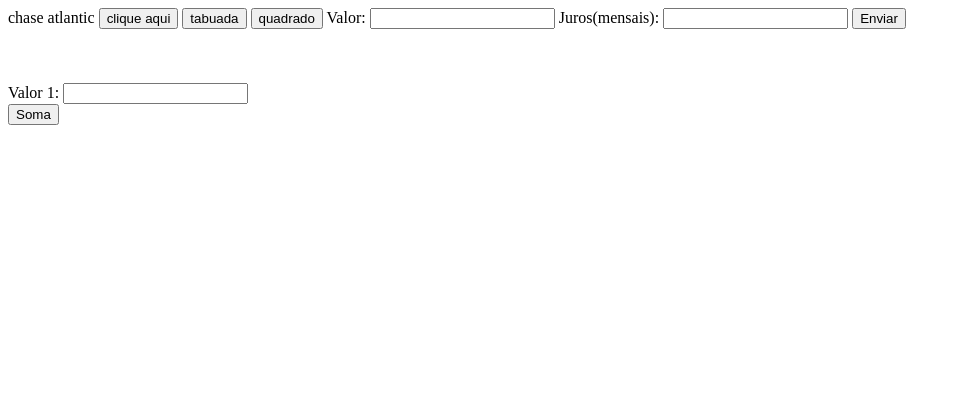
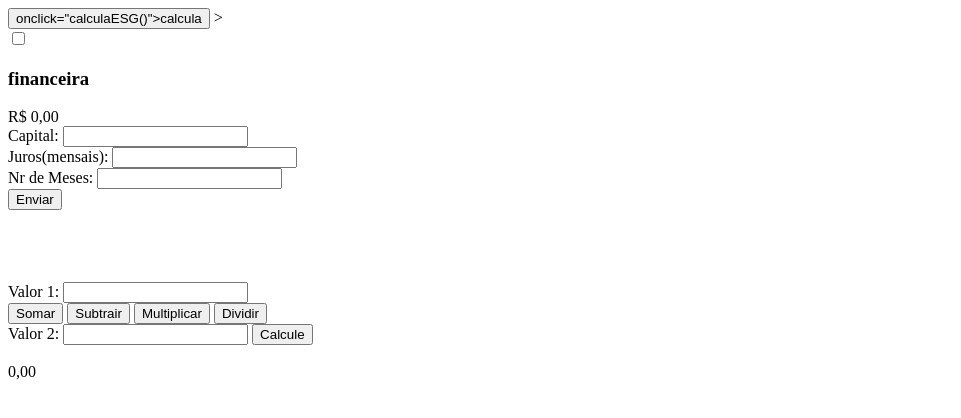
Before and after one commit to curvasdoastro/primeiroa_3t, a plain HTML site: page index.html in a window 1280 px wide. Shown: the whole page, without its empty margins (0-961 px from the left). Drawn offline with Linux system fonts and the light colour scheme.

Commit message:
Update index.html

```diff
--- a/index.html
+++ b/index.html
@@ -1,25 +1,53 @@
-
 <!DOCTYPE html>
 <html lang="pt-br">
 <head>
     <meta charset="UTF-8">
     <meta http-equiv="X-UA-Compatible" content="IE=edge">
-    <meta name="viewport" content="width=device-width, initial-sca>
-    <title>chase atlantic</title>
-    <script> src="estudo.js"></script>
+    <meta name="viewport" content="width=device-width, initial-scale=1.0">
+    <title>beatriz pongilio</title>
+    <title>New Code</title>
+    <script>src="estudo.js"></script>
+<head>
+<body>
+    <div class="aprendendo"
+    <input id="raiz" readonly type="text">
+    <button> onclick="calculaESG()">calcula</button>
+><div>
+
+  </body>
+
+  <script src="estudo.js"></script>
+  <link rel="stylesheet" href="geral.css">
 </head>
+
 <body>
-    <button onclick="escreva ()">clique aqui</button>
-    <button onclick="minhaTabuada ()">tabuada</button>
-    <button onclick="quadrado ()">quadrado</button>
+  <input type="checkbox"  id="calcfin">
+<div class="calculadora">
+<label for="calcfin"><h3>financeira</h3> </label>
 
-     Valor: <input id="valor" type= "text">
-    Juros(mensais): <input id="juros" type="text"> <abr>
-    <button onclick= "calcula()"> Enviar </button>
+  <div id="sptotal">
+    <span id="total">R$ 0,00</span>
+  </div>
+  Capital: <input id="valor" type="text"><br>
+  Juros(mensais): <input id="juros" type="text"><br>
+  Nr de Meses: <input id="meses" type="text"><br>
+  <button onclick="calcula()">Enviar</button>
+  <div id="splistameses">
+    <span id="listameses"></span>
+  </div>
+</div>
+  <br><br><br><br>
+  Valor 1: <input id="v1" type="text"><br>
+  <button onclick="operacao('+')">Somar</button>
+  <button onclick="operacao('-')">Subtrair</button>
+  <button onclick="operacao('*')">Multiplicar</button>
+  <button onclick="operacao('/')">Dividir</button>
+  <br>
+  Valor 2: <input id="v2" type="text">
+  <button onclick="calcule('+')">Calcule</button><br><br>
+  <span id="resultado">0,00</span>
 
-    <br><br><br><br>
-    Valor 1: <input id="v1" type="text"><br>
-    <button onclick="operacao( + )">Soma</button>
-     <! -- Criar as tres operaçoes basicas que faltam-->
+
+
 </body>
 </html>
```
